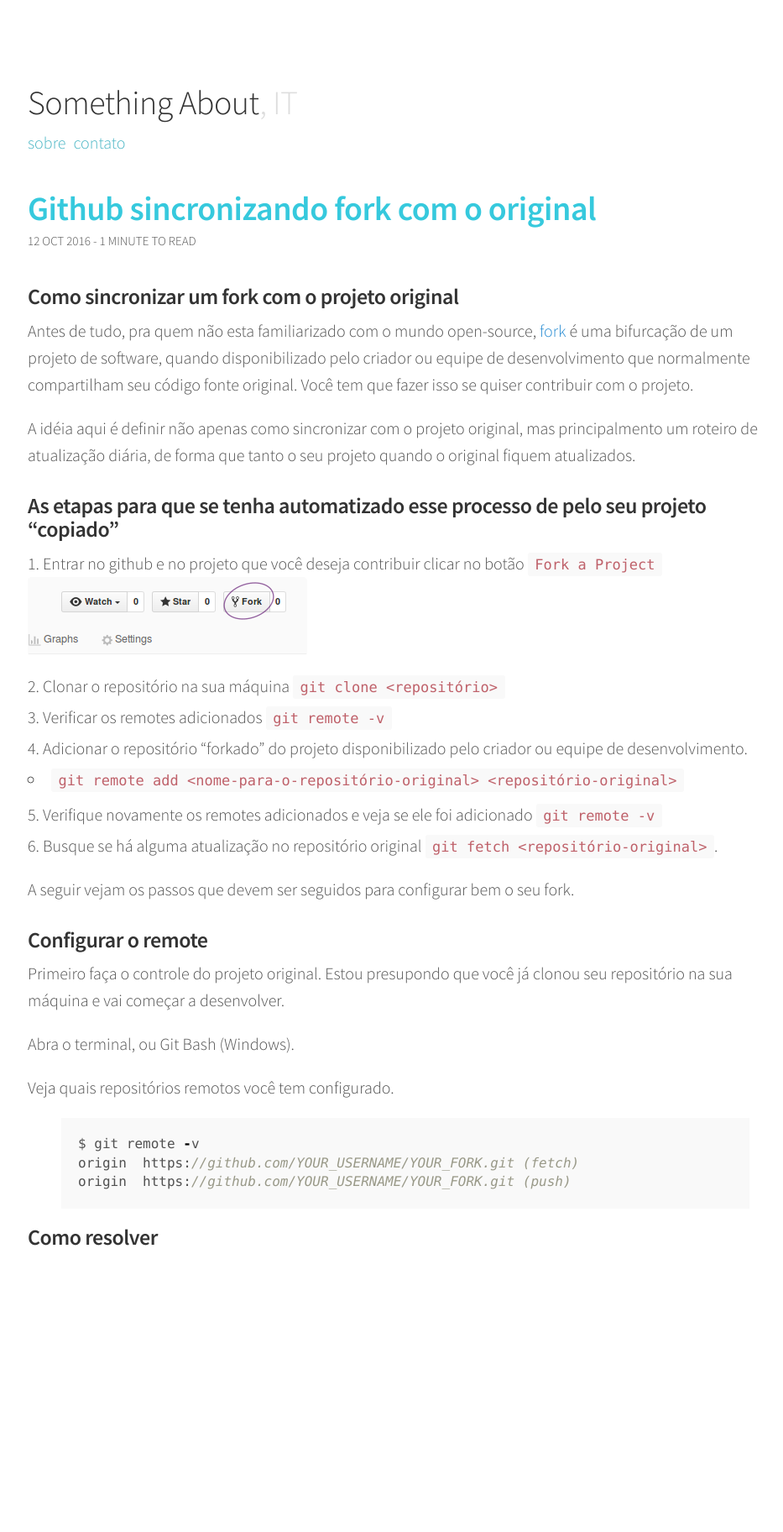
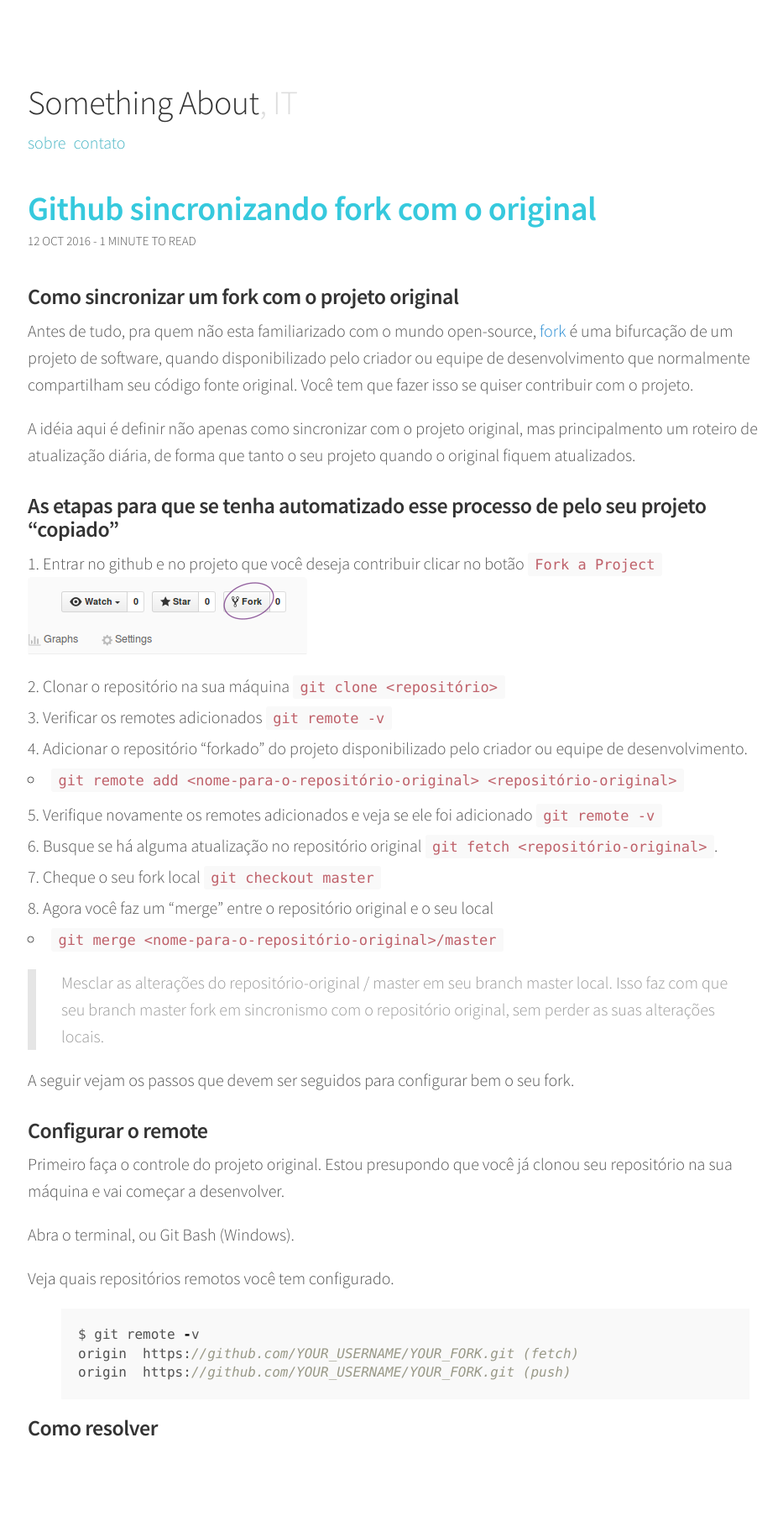
Before and after one commit to emilianocarvalho/emilianocarvalho.github.io, a Jekyll site: the page built from _posts/2016-10-11-github-sincronizando-fork-com-o-original.md, in a window 1280 px wide. Shown: the whole page at 84% size, without its empty margins (157-1090 px from the left). Built offline with Jekyll 4.4.1, drawn with Linux system fonts in a browser that asks for light colours; comment, search, counter and statistics services are not loaded; before the commit the page ends 1597 px from its top, so only the background shows below that.

Commit message:
Post, completando o roteiro

```diff
--- a/_posts/2016-10-11-github-sincronizando-fork-com-o-original.md
+++ b/_posts/2016-10-11-github-sincronizando-fork-com-o-original.md
@@ -19,7 +19,11 @@ A idéia aqui é definir não apenas como sincronizar com o projeto original, ma
   - `git remote add <nome-para-o-repositório-original> <repositório-original>`
 5. Verifique novamente os remotes adicionados e veja se ele foi adicionado `git remote -v`
 6. Busque se há alguma atualização no repositório original `git fetch <repositório-original>`.
+7. Cheque o seu fork local `git checkout master`
+8. Agora você faz um "merge" entre o repositório original e o seu local
+  - `git merge <nome-para-o-repositório-original>/master`
 
+> Mesclar as alterações do repositório-original / master em seu branch master local. Isso faz com que seu branch master fork em sincronismo com o repositório original, sem perder as suas alterações locais.
 
 A seguir vejam os passos que devem ser seguidos para configurar bem o seu fork.
 
```
